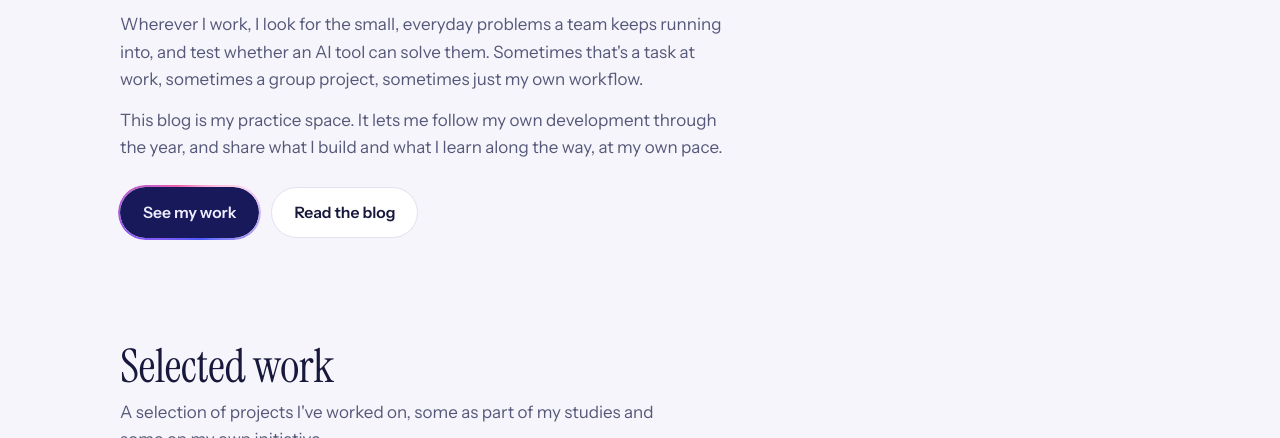
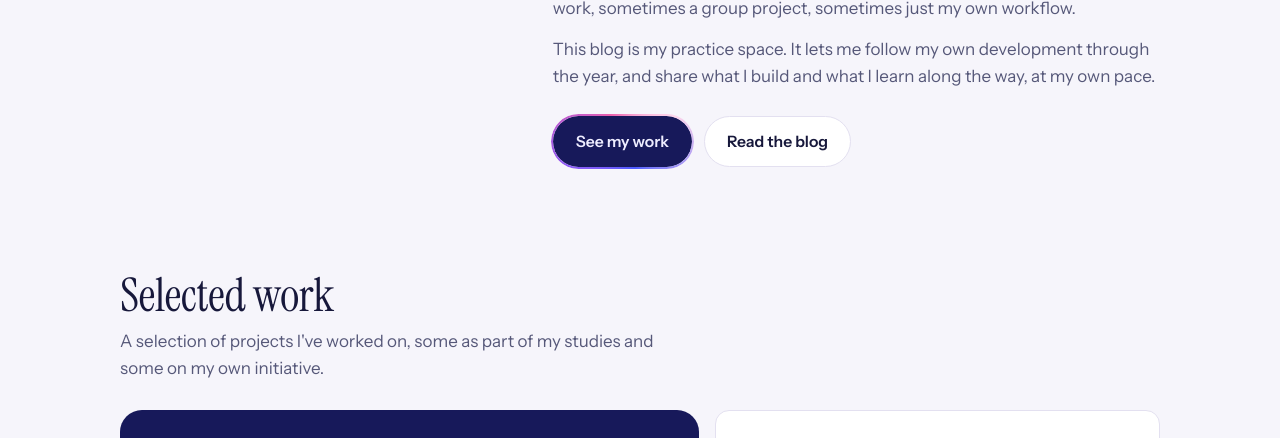
Before and after one commit to anelia1470/Anelia.github.io, a plain HTML site: page index.html in a window 1280 px wide. Shown: the part 722-1160 px from the top of the page. Drawn offline with Linux system fonts and the light colour scheme; a web font is replaced by a local one.

Commit message:
Two-column About me layout
Co-Authored-By: Claude Opus 5.5 <noreply@anthropic.com>
Claude-Session: https://claude.ai/code/session_01XBbzUPVzoRpypp95JYVDCA

```diff
--- a/assets/css/style.css
+++ b/assets/css/style.css
@@ -1581,5 +1581,10 @@ h3 { font-size: 1.45rem; line-height: 1.15; }
 .prose a.fn-back { text-decoration: none; color: var(--midnight); margin-left: 4px; }
 
 /* About section without photo */
-.about-grid.about-solo { grid-template-columns: minmax(0, 1fr); }
-.about-solo .about-text { max-width: 760px; }
+.about-grid.about-solo { grid-template-columns: minmax(0, 0.85fr) minmax(0, 1.4fr); align-items: start; column-gap: 64px; }
+.about-solo .about-title { margin: 0; }
+.about-solo .about-text { max-width: 680px; padding-top: 14px; }
+@media (max-width: 860px) {
+  .about-grid.about-solo { grid-template-columns: minmax(0, 1fr); row-gap: 18px; }
+  .about-solo .about-text { padding-top: 0; }
+}
--- a/index.html
+++ b/index.html
@@ -38,8 +38,8 @@
       </header>
     </div>
     <div class="wrap hero-grid about-grid about-solo">
+      <h2 class="about-title" id="about">About <em>me</em></h2>
       <div class="about-text">
-        <h2 class="about-title" id="about">About <em>me</em></h2>
         <p class="lede">I study for an MSc in Finance at NTNU in Trondheim, and spend my extra hours on courses in IT, AI and digital development.</p>
         <p class="muted">Wherever I work, I look for the small, everyday problems a team keeps running into, and test whether an AI tool can solve them. Sometimes that's a task at work, sometimes a group project, sometimes just my own workflow.</p>
         <p class="muted">This blog is my practice space. It lets me follow my own development through the year, and share what I build and what I learn along the way, at my own pace.</p>
```
